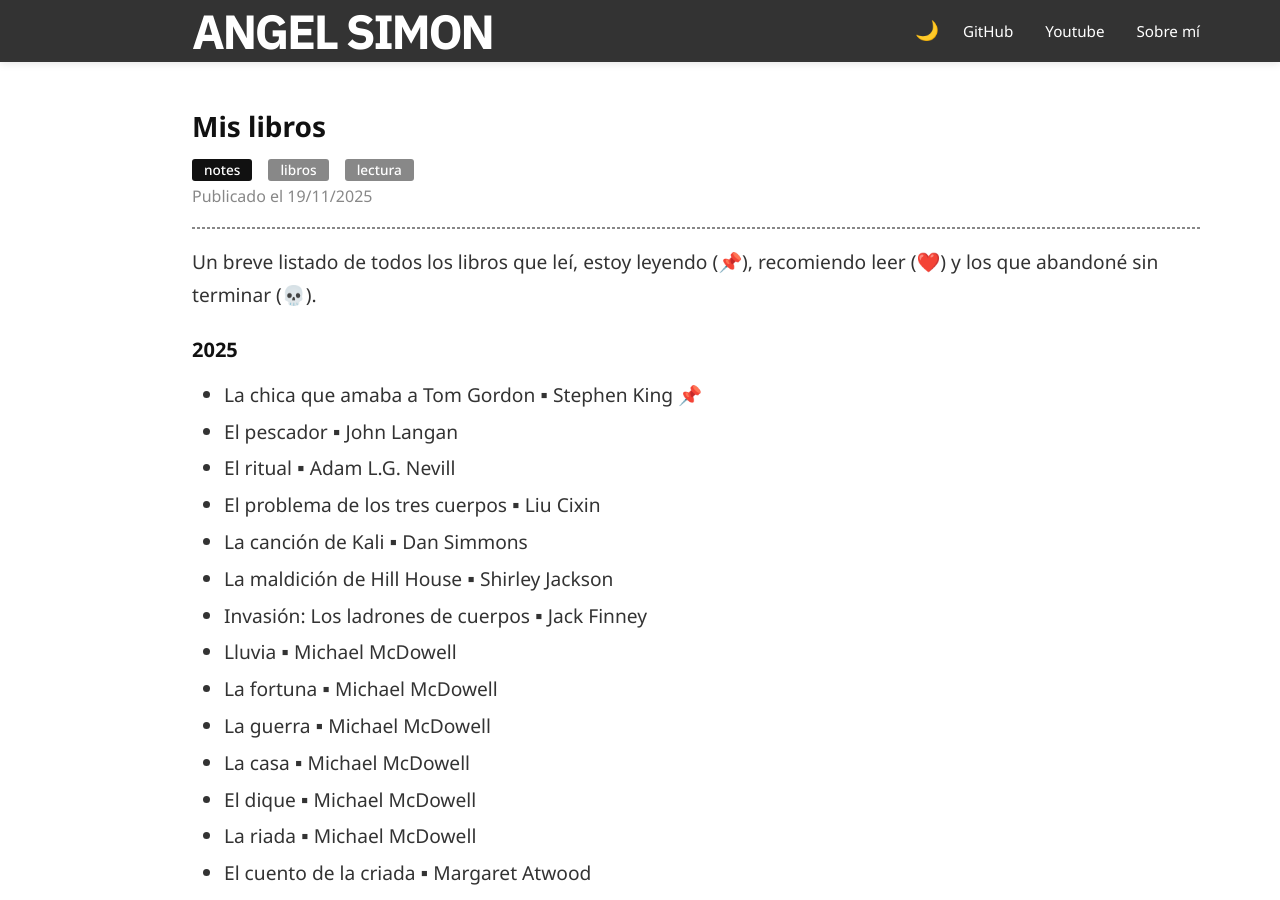
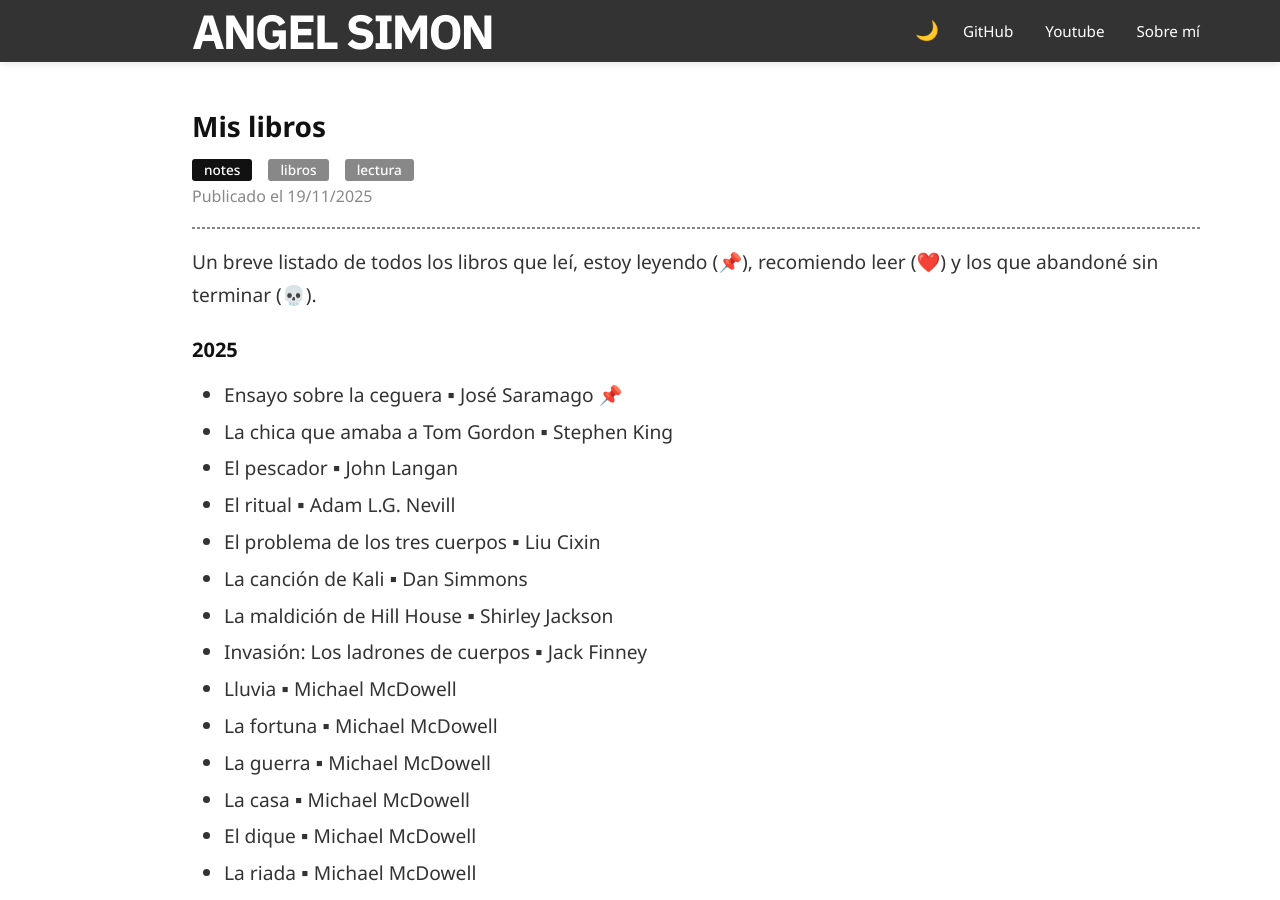
Before and after one commit to angelsimon/angelsimon.github.io, a Jekyll site: the page built from _posts/2025-11-19-Mis-libros.md, in a window 1280 px wide and 900 px high. Built offline with Jekyll 4.4.1, drawn with Linux system fonts in a browser that asks for light colours; some web fonts are replaced; comment, search, counter and statistics services are not loaded.

Commit message:
Add 'Ensayo sobre la ceguera' to book list

```diff
--- a/_posts/2025-11-19-Mis-libros.md
+++ b/_posts/2025-11-19-Mis-libros.md
@@ -14,7 +14,8 @@ Un breve listado de todos los libros que leí, estoy leyendo (📌), recomiendo
 
 ### 2025
 
-- La chica que amaba a Tom Gordon ▪ Stephen King 📌
+- Ensayo sobre la ceguera ▪ José Saramago 📌
+- La chica que amaba a Tom Gordon ▪ Stephen King
 - El pescador ▪ John Langan
 - El ritual ▪ Adam L.G. Nevill
 - El problema de los tres cuerpos ▪ Liu Cixin
```
